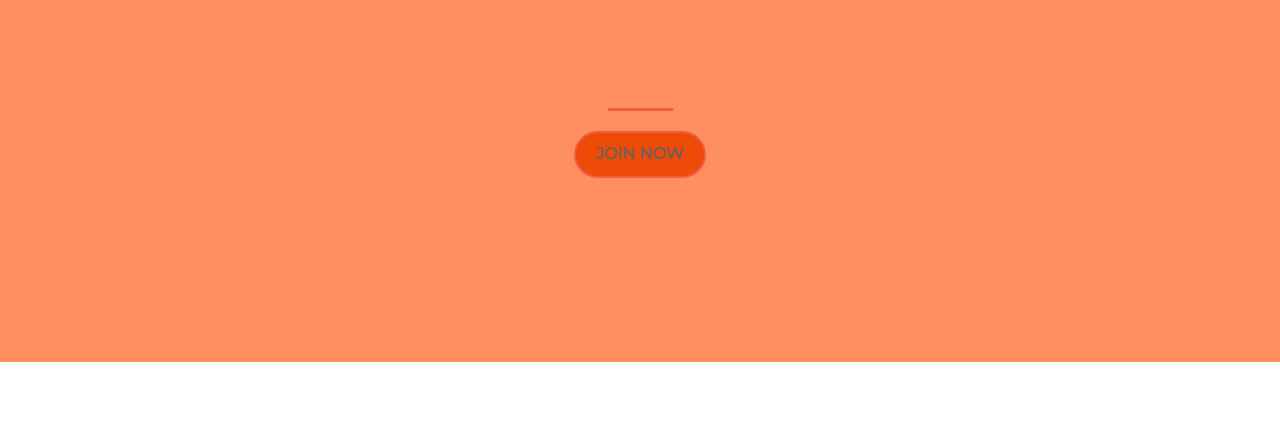
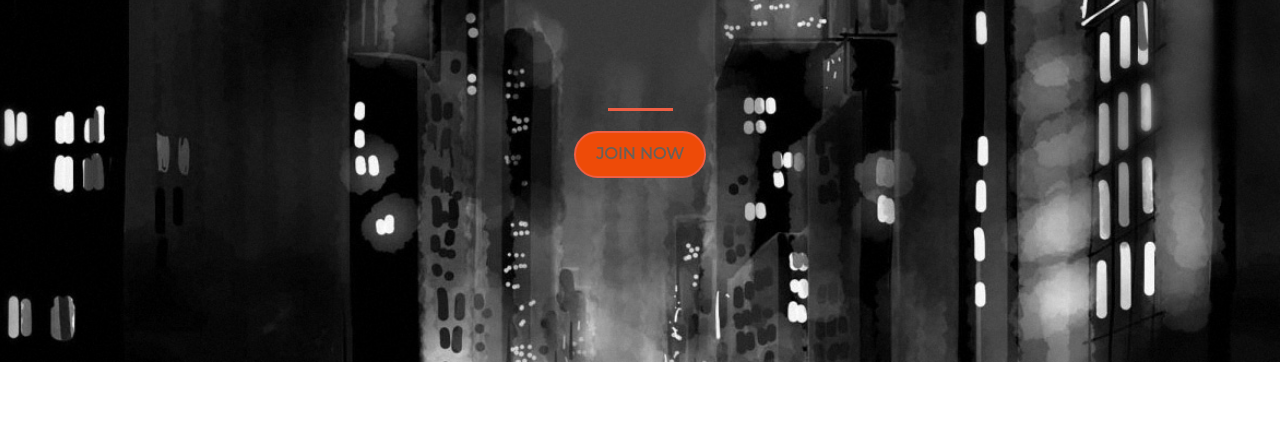
Before and after one commit to sunitha2511/Landing-page, a plain HTML site: page index.html in a window 1280 px wide. Shown: the part 364-800 px from the top of the page. Drawn offline with Linux system fonts and the light colour scheme.

Commit message:
Update demo.css
path changed for city image

```diff
--- a/demo.css
+++ b/demo.css
@@ -57,7 +57,7 @@
     min-height: 92vh;
 }
 .demo-header-image{
-    background-image: url('../paper_img/city.jpg');
+    background-image: url('../city.jpg');
 }
 .demo-header .motto{
     color: #FFFFFF;
```
